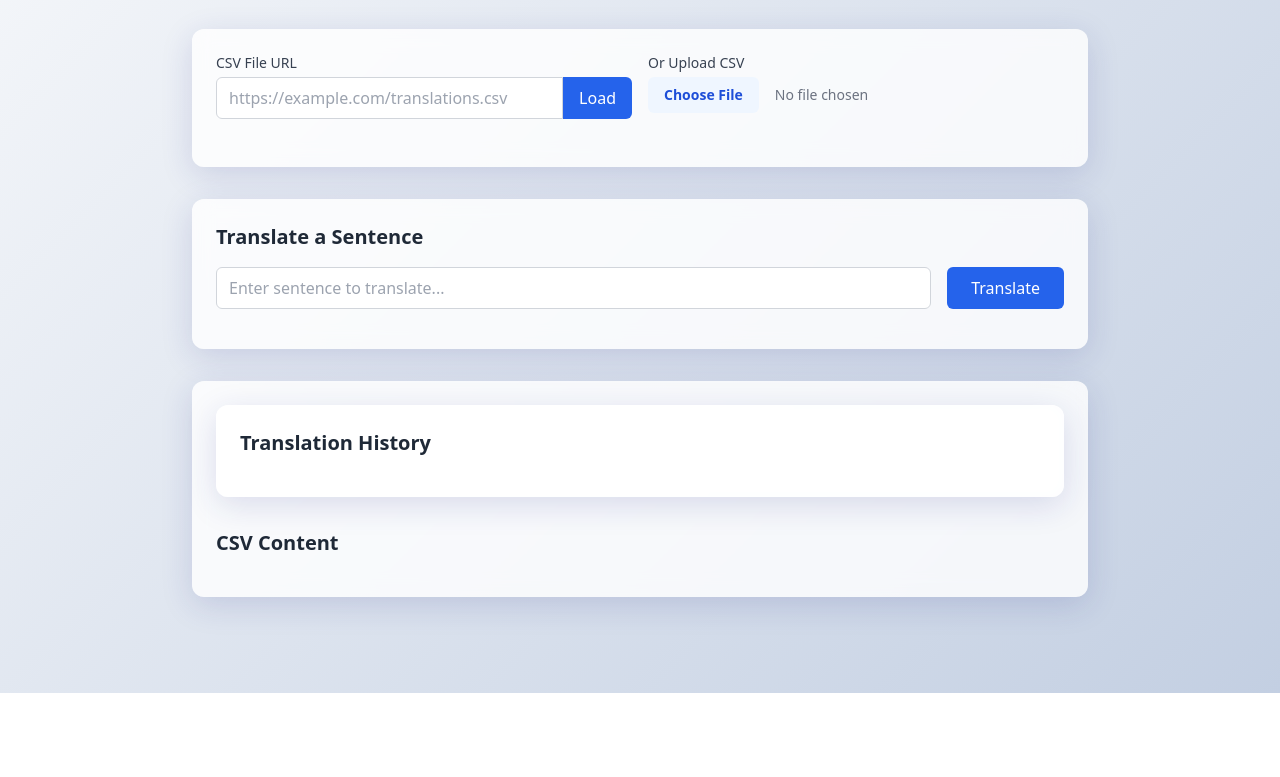
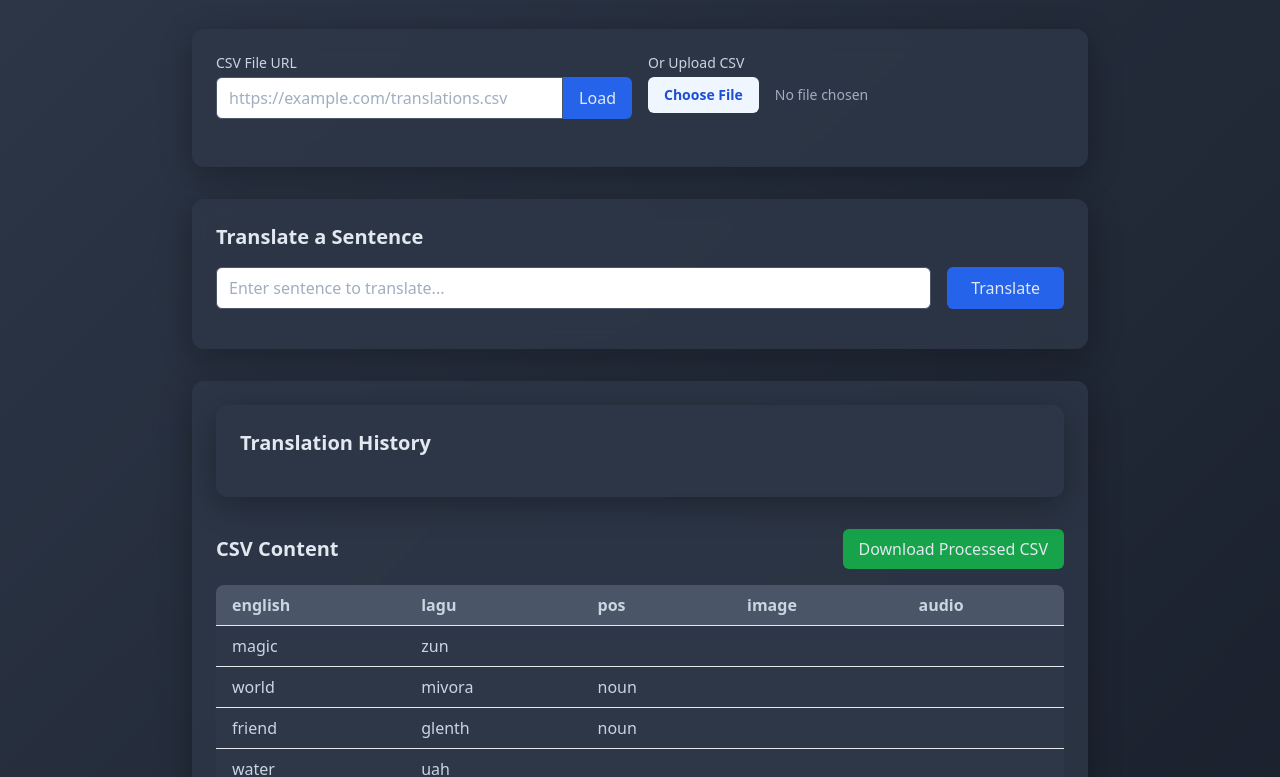
Before and after one commit to LycanTech1337/LycanTech1337.github.io, a plain HTML site: page index.html in a window 1280 px wide. Shown: the part 107-884 px from the top of the page. Before the commit the page ends 800 px from the top, so only its background shows below. Drawn offline with nearby package versions, Linux system fonts and the light colour scheme.

Commit message:
Update index.html

```diff
--- a/index.html
+++ b/index.html
@@ -37,6 +37,47 @@
             font-size: 0.75rem;
             line-height: 1rem;
             font-weight: 500;
+        }
+
+        /* Dark Mode Styles */
+        body.dark-mode {
+            background: linear-gradient(135deg, #2d3748 0%, #1a202c 100%);
+            color: #e2e8f0;
+        }
+        body.dark-mode .translation-card {
+            background: rgba(45, 55, 72, 0.8);
+            box-shadow: 0 8px 32px 0 rgba(0, 0, 0, 0.3);
+            color: #e2e8f0;
+        }
+        body.dark-mode .text-gray-800 {
+            color: #e2e8f0;
+        }
+        body.dark-mode .text-gray-600 {
+            color: #cbd5e0;
+        }
+        body.dark-mode .text-gray-700 {
+            color: #cbd5e0;
+        }
+        body.dark-mode .border-gray-300 {
+            border-color: #4a5568;
+        }
+        body.dark-mode .bg-gray-100 {
+            background-color: #4a5568;
+        }
+        body.dark-mode .text-gray-500 {
+            color: #a0aec0;
+        }
+        body.dark-mode .bg-white {
+            background-color: #2d3748;
+        }
+        body.dark-mode .bg-white.bg-opacity-50 {
+            background-color: rgba(45, 55, 72, 0.5);
+        }
+        body.dark-mode input, body.dark-mode button {
+            color: #e2e8f0;
+        }
+        body.dark-mode input::placeholder {
+            color: #a0aec0;
         }
     </style>
 </head>
@@ -180,8 +221,8 @@
             } else if (file) {
                 loadFromFile(file);
             } else {
-                showError('Please provide either a CSV URL or upload a file');
-                loadingIndicator.classList.add('hidden');
+                // Automatically try to load translator.csv from the same directory
+                loadFromUrl('translator.csv');
             }
         }
 
@@ -338,6 +379,7 @@
                 translated: translation,
                 timestamp: new Date().toISOString()
             });
+            updateHistoryDisplay(); // Update history after each translation
         }
 
         // Download processed CSV
@@ -392,7 +434,10 @@
 
         // Initialize
         document.addEventListener('DOMContentLoaded', () => {
+            // Set dark mode by default
+            document.body.classList.add('dark-mode');
             updateHistoryDisplay();
+            loadCSV(); // Automatically load CSV on page load
         });
 
         // Event listeners
```
